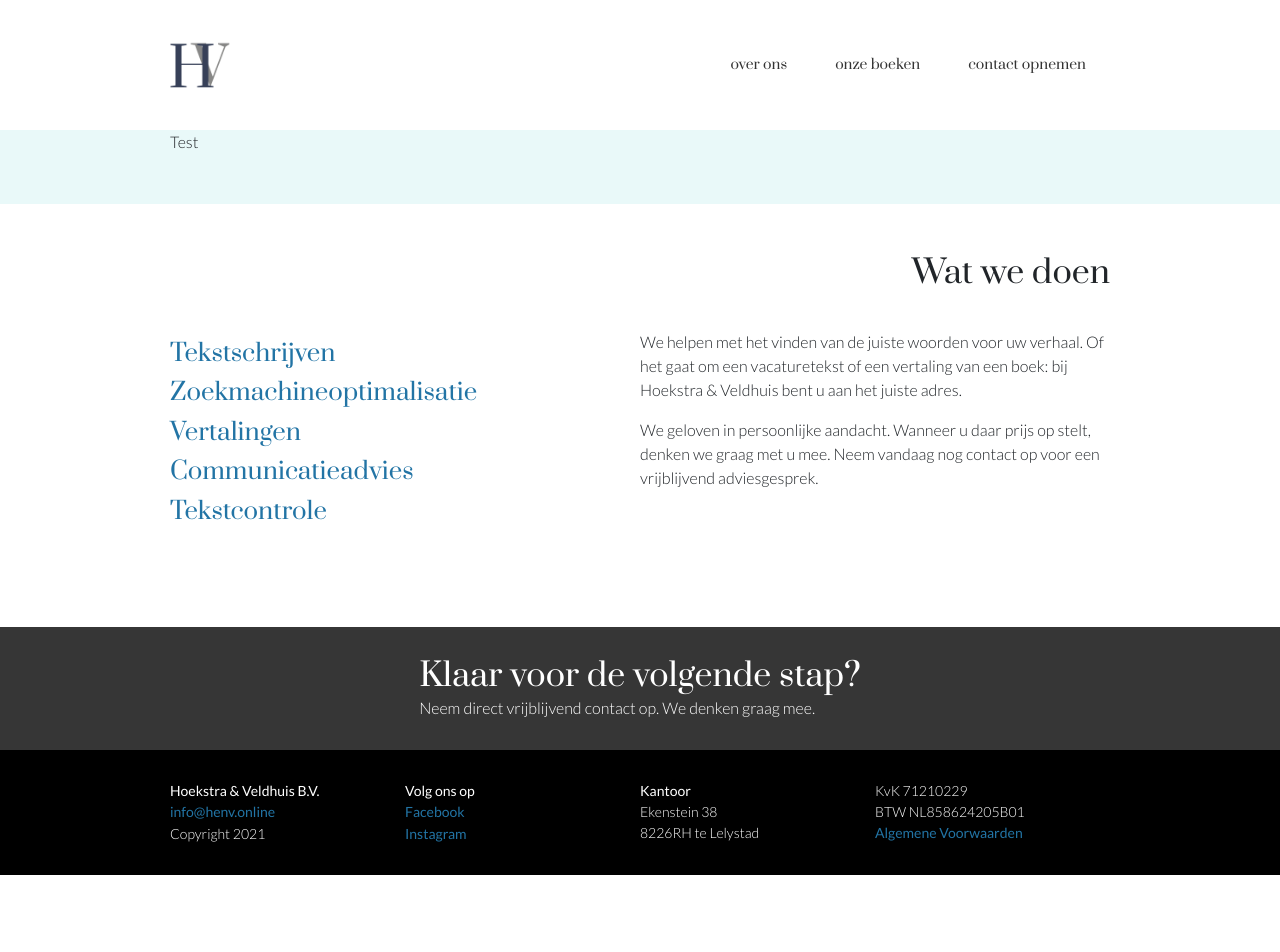
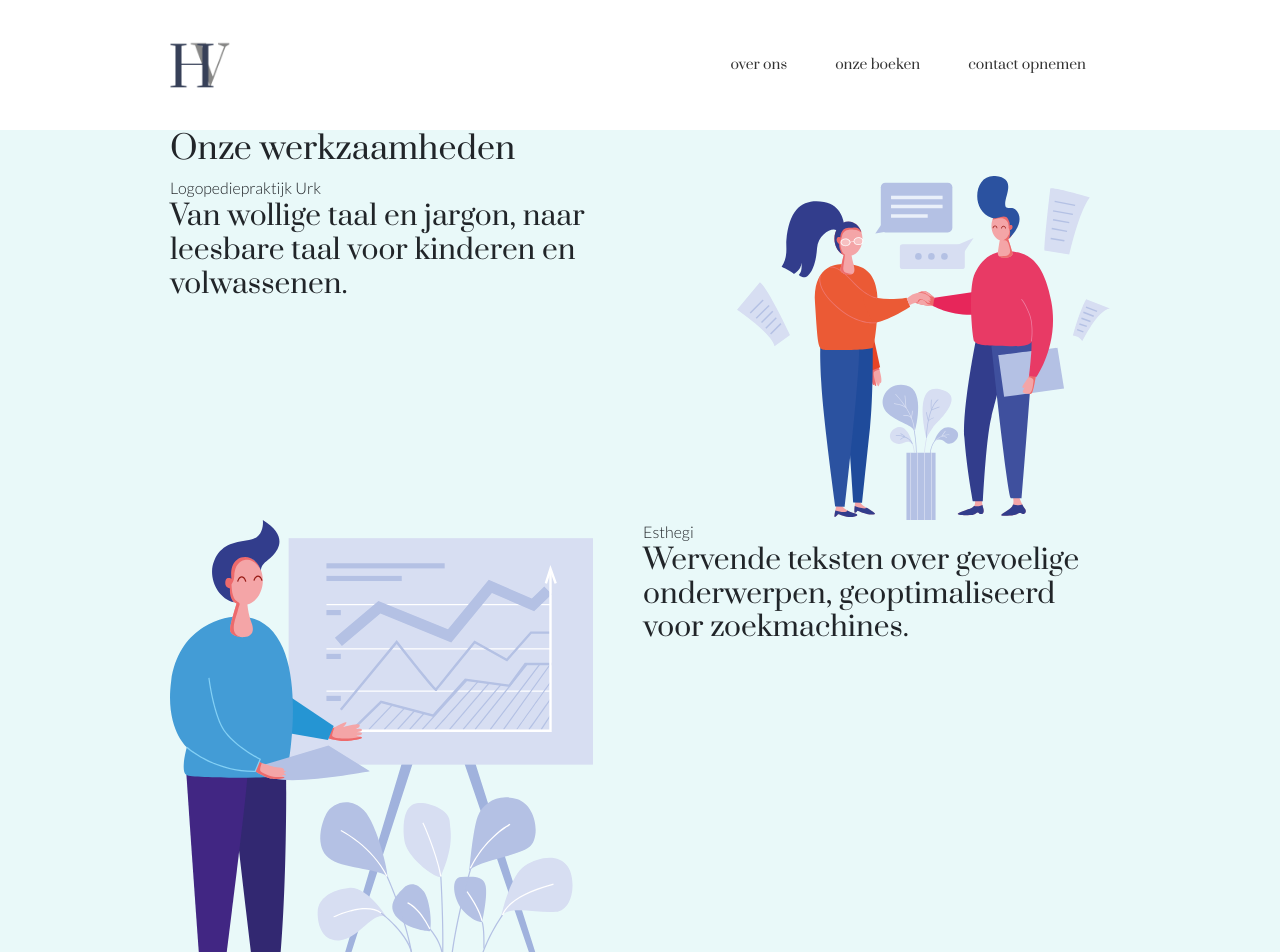
Before and after one commit to jobveldhuis/hoekstraenveldhuis.nl, a Next.js app in the folder hoekstraenveldhuis.nl/: page / in a window 1280 px wide. Shown: the top 952 px of the page. Before the commit the page ends 875 px from the top, so only its background shows below. Built offline with nearby package versions, Linux system fonts and the light colour scheme.

Commit message:
Functional projectOverviewComponent without styling

```diff
--- /dev/null
+++ b/hoekstraenveldhuis.nl/components/ProjectOverviewComponent.js
@@ -0,0 +1,72 @@
+/**
+ * React
+ */
+import React from 'react'
+
+/**
+ * PropTypes
+ */
+import PropTypes from 'prop-types'
+
+/**
+ * Styles
+ */
+import styles from '../styles/ProjectOverviewComponent.module.css'
+
+function showProject (isLeft, project) {
+  return isLeft
+    ? (
+        <>
+            <div>
+                <span>{project.title}</span>
+                <h3>{project.description}</h3>
+            </div>
+            <div>
+                <img src={project.image}/>
+            </div>
+        </>
+      )
+    : (
+        <>
+            <div>
+                <img src={project.image}/>
+            </div>
+            <div>
+                <span>{project.title}</span>
+                <h3>{project.description}</h3>
+            </div>
+        </>
+
+      )
+}
+
+const ProjectOverviewComponent = (props) => (
+    <div className={styles.projectOverviewContainer}>
+        <h2>{props.title}</h2>
+
+        {props.projects.map((project, index) => {
+          const isLeft = index % 2 === 0
+          return (
+                <div key={index} className={isLeft ? styles.projectLeft : styles.projectRight}>
+                    {showProject(isLeft, project)}
+                </div>
+          )
+        })}
+    </div>
+)
+
+ProjectOverviewComponent.defaultProps = {
+  title: '',
+  projects: []
+}
+
+ProjectOverviewComponent.propTypes = {
+  title: PropTypes.string,
+  projects: PropTypes.arrayOf(PropTypes.shape({
+    name: PropTypes.string,
+    description: PropTypes.string,
+    image: PropTypes.string
+  }))
+}
+
+export default ProjectOverviewComponent
--- a/hoekstraenveldhuis.nl/pages/index.js
+++ b/hoekstraenveldhuis.nl/pages/index.js
@@ -18,6 +18,7 @@ import styles from '../styles/Home.module.css'
  */
 import Layout from '../components/Layout'
 import AboutUsComponent from '../components/AboutUsComponent'
+import ProjectOverviewComponent from '../components/ProjectOverviewComponent'
 
 export default function Home () {
   return (
@@ -27,10 +28,12 @@ export default function Home () {
         {/* TODO: Add OG and schema markup */}
         <title>Hoekstra & Veldhuis - Samen vertellen we uw verhaal</title>
         <link rel="icon" type="image/png" href="../favicon.png" />
-        <meta name="description"
-              content="Bij Hoekstra & Veldhuis draait alles om tekst. Of het nu gaat om tekstschrijven, vertalen of SEO optimalisatie. U bent bij ons aan het juiste adres."/>
+        <meta
+            name="description"
+            content="Bij Hoekstra & Veldhuis draait alles om tekst. Of het nu gaat om tekstschrijven, vertalen of SEO optimalisatie. U bent bij ons aan het juiste adres."
+        />
 
-              {/* Custom fonts */}
+        {/* Custom fonts */}
           <link rel="preconnect" href="https://fonts.gstatic.com" />
               <link href="https://fonts.googleapis.com/css2?family=Lato:wght@300;400;700&family=Prata&display=swap" rel="stylesheet" />
       </Head>
@@ -38,7 +41,31 @@ export default function Home () {
       <Layout fullWidth={true}>
           <div className={styles.projectOverviewBackground}>
               <div className={styles.elementContainer}>
-                  Test
+                  <ProjectOverviewComponent
+                  title={'Onze werkzaamheden'}
+                  projects={[
+                    {
+                      title: 'Logopediepraktijk Urk',
+                      description: 'Van wollige taal en jargon, naar leesbare taal voor kinderen en volwassenen.',
+                      image: 'images/henv-client-highlight-1.svg'
+                    },
+                    {
+                      title: 'Esthegi',
+                      description: 'Wervende teksten over gevoelige onderwerpen, geoptimaliseerd voor zoekmachines.',
+                      image: 'images/henv-client-highlight-2.svg'
+                    },
+                    {
+                      title: 'TomTom Interim Management',
+                      description: 'Adviezen en bijstand op het gebied van visuele communicatie van kernwaarden.',
+                      image: 'images/henv-client-highlight-3.svg'
+                    },
+                    {
+                      title: 'ISG Arcus',
+                      description: 'Toneelstukken, scripts en auditiemateriaal voor verschillende uitvoeringen.',
+                      image: 'images/henv-client-highlight-4.svg'
+                    }
+                  ]}
+                  />
               </div>
           </div>
           <div className={styles.elementContainer}>
--- /dev/null
+++ b/hoekstraenveldhuis.nl/styles/ProjectOverviewComponent.module.css
@@ -0,0 +1,11 @@
+.projectLeft {
+    display: grid;
+    grid-template-columns: 55% auto;
+    grid-column-gap: 50px;
+}
+
+.projectRight {
+    display: grid;
+    grid-template-columns: 45% auto;
+    grid-column-gap: 50px;
+}
```
